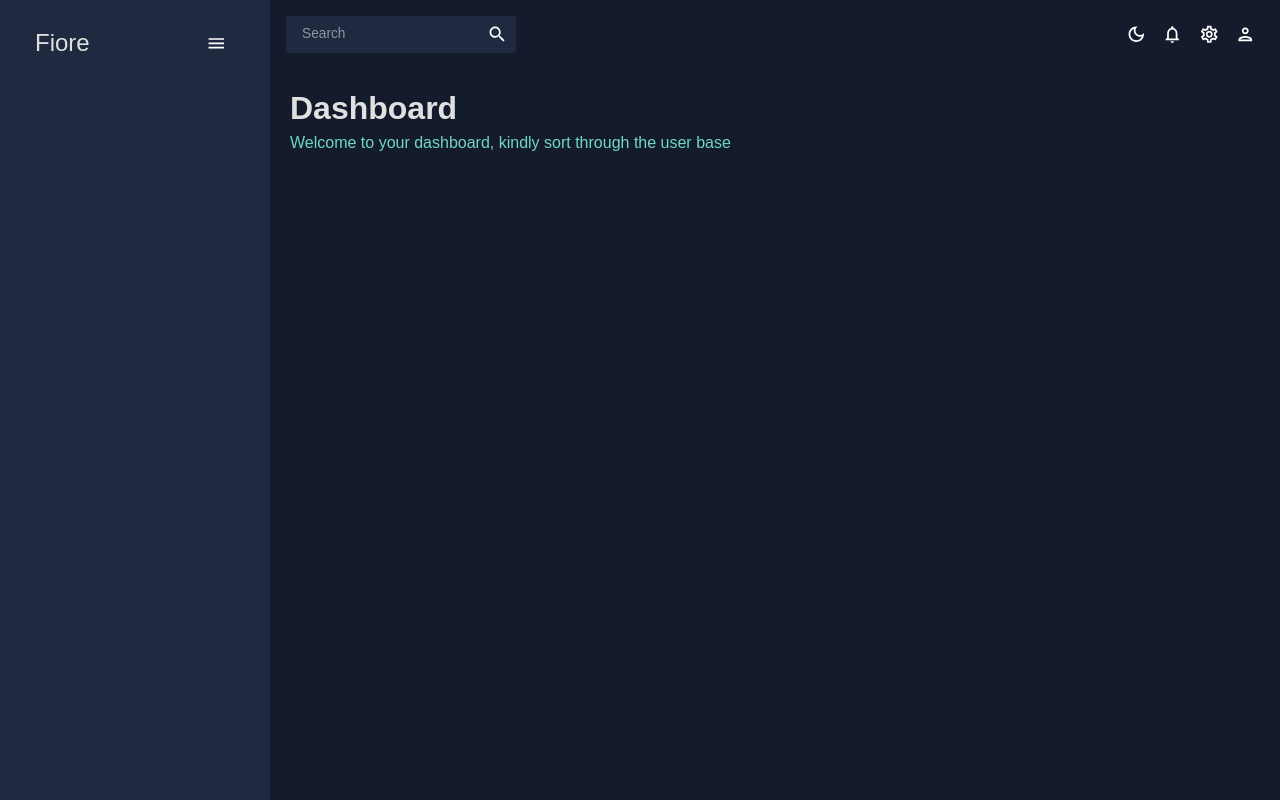
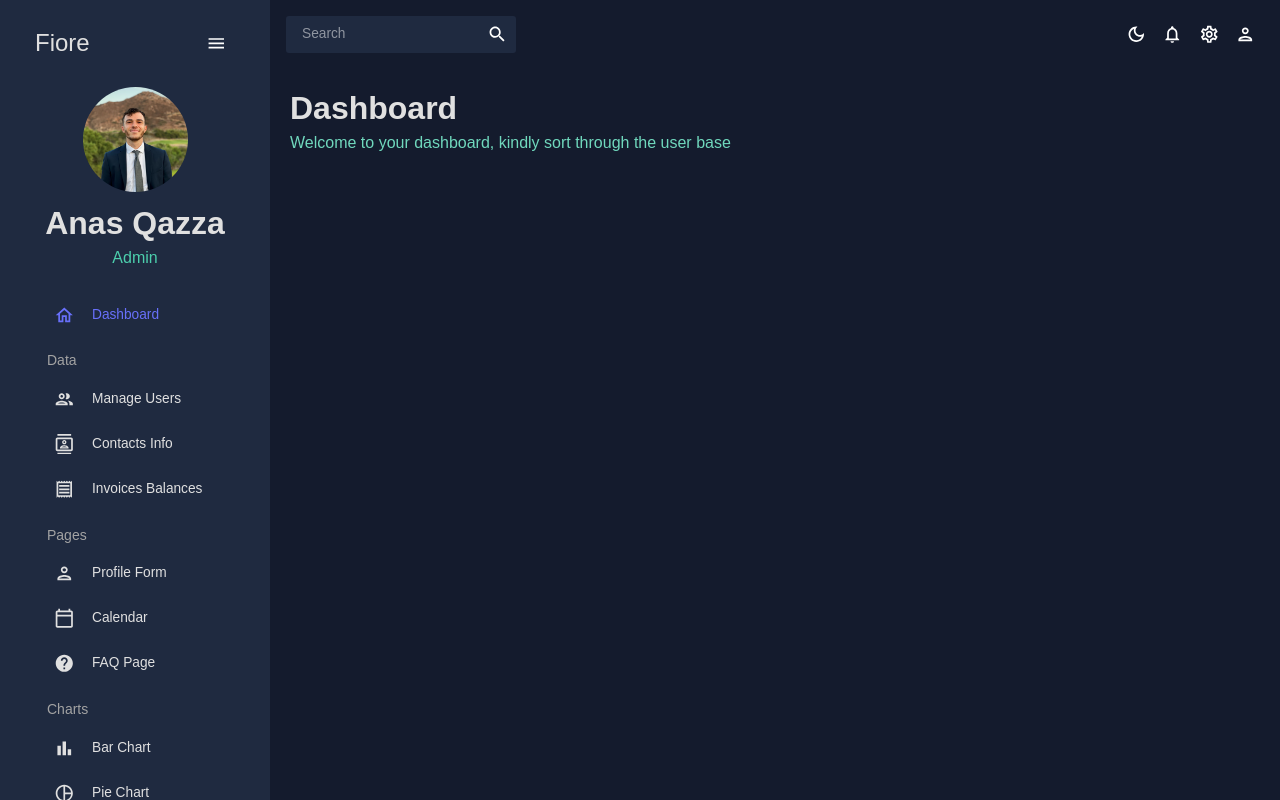
Before and after one commit to aqazza/Fiore, a React (Create React App) app: page / in a window 1280 px wide. Built offline with nearby package versions, Linux system fonts and the light colour scheme.

Commit message:
added icons to sidebar

```diff
--- a/src/scenes/global/Sidebar.jsx
+++ b/src/scenes/global/Sidebar.jsx
@@ -16,6 +16,7 @@
 import TimelineOutlinedIcon from "@mui/icons-material/TimelineOutlined";
 import MenuOutlinedIcon from "@mui/icons-material/MenuOutlined";
 import MapOutlinedIcon from "@mui/icons-material/MapOutlined";
+// import { HelpCenter, HelpCenterOutlined } from "@mui/icons-material";
 
 const Item = ({ title, to, icon, selected, setSelected }) => {
   const theme = useTheme();
@@ -87,6 +88,135 @@
               </Box>
             )}
           </MenuItem>
+          {/* user */}
+          {!isCollapsed && (
+            <Box mb="24px">
+              <Box display="flex" justifyContent="center" alignItems="center">
+                <img
+                  alt="profile-pic"
+                  width="105px"
+                  height="105px"
+                  src={`../assets/profile-pic.jpeg`}
+                  style={{ borderRadius: "50%" }}
+                />
+              </Box>
+
+              <Box textAlign="center">
+                <Typography
+                  variant="h2"
+                  color={colors.grey[100]}
+                  fontWeight="bold"
+                  sx={{ m: "12px 0 5px 0" }}
+                >
+                  Anas Qazza
+                </Typography>
+                <Typography variant="h5" color={colors.greenAccent[500]}>
+                  Admin
+                </Typography>
+              </Box>
+            </Box>
+          )}
+          {/* menu items */}
+          <Box paddingLeft={isCollapsed ? undefined : "10%"}>
+            <Item
+              title="Dashboard"
+              to="/dashboard"
+              icon={<HomeOutlinedIcon />}
+              selected={selected}
+              setSelected={setSelected}
+            />
+            <Typography
+              variant="h6"
+              color={colors.grey[300]}
+              sx={{ m: "12px 0 5px 20px" }}
+            >
+              Data
+            </Typography>
+            <Item
+              title="Manage Users"
+              to="/team"
+              icon={<PeoplelinedIcon />}
+              selected={selected}
+              setSelected={setSelected}
+            />{" "}
+            <Item
+              title="Contacts Info"
+              to="/contacts"
+              icon={<ContactslinedIcon />}
+              selected={selected}
+              setSelected={setSelected}
+            />{" "}
+            <Item
+              title="Invoices Balances"
+              to="/invoices"
+              icon={<ReceiptlinedIcon />}
+              selected={selected}
+              setSelected={setSelected}
+            />{" "}
+            <Typography
+              variant="h6"
+              color={colors.grey[300]}
+              sx={{ m: "12px 0 5px 20px" }}
+            >
+              Pages
+            </Typography>
+            <Item
+              title="Profile Form"
+              to="/form"
+              icon={<PersonOutlinedIcon />}
+              selected={selected}
+              setSelected={setSelected}
+            />{" "}
+            <Item
+              title="Calendar"
+              to="/calendar"
+              icon={<CalendarTodayOutlinedIcon />}
+              selected={selected}
+              setSelected={setSelected}
+            />{" "}
+            <Item
+              title="FAQ Page"
+              to="/faq"
+              icon={<HelpOutlinedIcon />}
+              selected={selected}
+              setSelected={setSelected}
+            />{" "}
+            <Typography
+              variant="h6"
+              color={colors.grey[300]}
+              sx={{ m: "12px 0 5px 20px" }}
+            >
+              Charts
+            </Typography>
+            <Item
+              title="Bar Chart"
+              to="/bar"
+              icon={<BarChartOutlinedIcon />}
+              selected={selected}
+              setSelected={setSelected}
+            />
+            <Item
+              title="Pie Chart"
+              to="/pie"
+              icon={<PieChartOutlinedIcon />}
+              selected={selected}
+              setSelected={setSelected}
+            />{" "}
+            <Item
+              title="Line Chart"
+              to="/line"
+              icon={<TimelineOutlinedIcon />}
+              selected={selected}
+              setSelected={setSelected}
+            />
+            <Item
+              title="Geographical Map"
+              to="/geography"
+              icon={<MapOutlinedIcon />}
+              selected={selected}
+              setSelected={setSelected}
+            />
+          </Box>
         </Menu>
       </ProSidebar>
     </Box>
```
Also changed, not shown: public/assets/profile-pic.jpeg (added).
